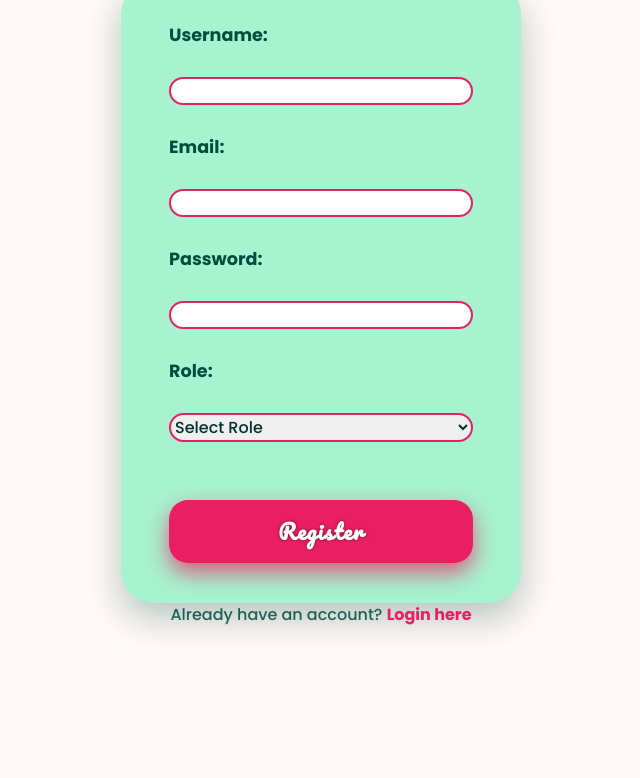
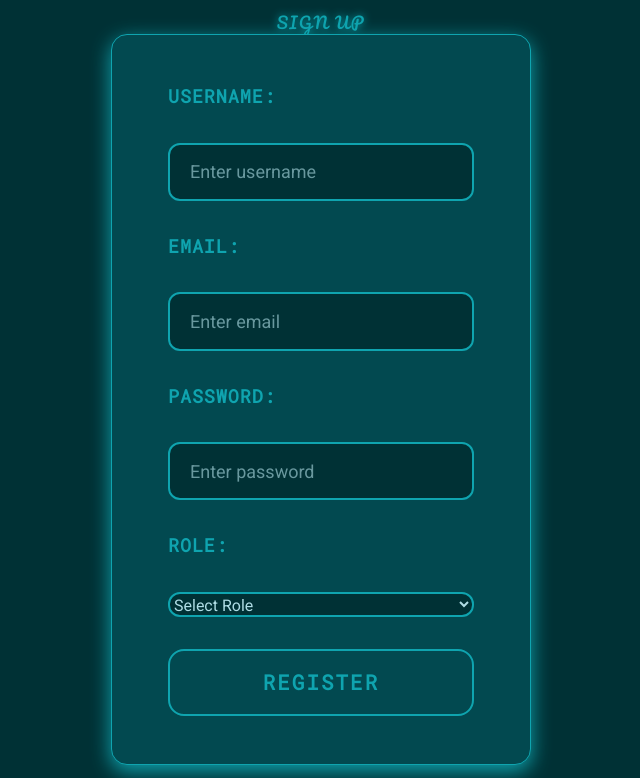
Before and after one commit to Arushi-Ojha/QUIZZO, a plain HTML site: page frontend/signup.html in a window 1280 px wide. Shown: the part 210-988 px from the top of the page, without its empty margins (319-959 px from the left). Before the commit the page ends 869 px from the top, so only its background shows below. Drawn offline with nearby package versions, Linux system fonts and the light colour scheme.

```diff
--- a/frontend/signup.html
+++ b/frontend/signup.html
@@ -3,133 +3,181 @@
   <meta charset="UTF-8" />
   <meta content="width=device-width, initial-scale=1.0" name="viewport"/>
   <title>Sign Up - QUIZZERIA</title>
-  <link href="https://placehold.co/32x32/png?text=Q&amp;bg=ff66b2&amp;fg=004d40" rel="icon" type="image/x-icon"/>
-  <link href="https://fonts.googleapis.com/css2?family=Pacifico&amp;family=Poppins:wght@300;500;700&amp;display=swap" rel="stylesheet"/>
+  <link rel="icon" href="resources/favicoon-removebg-preview.png" type="image/x-icon" />
+  <link href="https://fonts.googleapis.com/css2?family=Pacifico&amp;family=Roboto&amp;family=Roboto+Mono&amp;display=swap" rel="stylesheet"/>
   <link rel="stylesheet" href="https://cdnjs.cloudflare.com/ajax/libs/font-awesome/5.15.3/css/all.min.css"></link>
   <script src="https://cdn.tailwindcss.com"></script>
   <style>
+   :root {
+    --color-darkest: #003135;
+    --color-dark: #024950;
+    --color-primary: #0fa4af;
+    --color-light: #afdde5;
+   }
+
    body {
-      font-family: "Poppins", sans-serif;
-      background: #fff9f7;
-      color: #00332f;
+    margin: 0;
+    font-family: "Roboto", "Segoe UI", Tahoma, Geneva, Verdana, sans-serif;
+    background-color: var(--color-darkest);
+    color: var(--color-light);
+    display: flex;
+    flex-direction: column;
+    align-items: center;
+    min-height: 100vh;
+    padding: 3rem 1rem 4rem;
     -webkit-font-smoothing: antialiased;
     -moz-osx-font-smoothing: grayscale;
     -webkit-user-select: none;
     user-select: none;
    }
-    h2 {
-      font-family: "Pacifico", cursive;
-      font-size: 2.8rem;
-      color: #e91e63;
+
+   #form-logo {
+    width: 140px;
+    height: 140px;
+    object-fit: contain;
     margin-bottom: 2rem;
-      text-shadow: 1.5px 1.5px 4px #004d40cc;
+    filter: drop-shadow(0 0 8px var(--color-primary));
+    border-radius: 0.5rem;
     -webkit-user-select: none;
     user-select: none;
    }
+
+   h2 {
+    font-family: "Pacifico", cursive;
+    font-size: 3rem;
+    color: var(--color-primary);
+    margin-bottom: 2.5rem;
+    text-shadow: 0 0 8px var(--color-primary);
+    -webkit-user-select: none;
+    user-select: none;
+    letter-spacing: 0.1em;
+    text-transform: uppercase;
+    text-align: center;
+   }
+
+   form {
+    background-color: var(--color-dark);
+    border: 1.5px solid var(--color-primary);
+    border-radius: 1rem;
+    padding: 3rem 3.5rem;
+    box-shadow: 0 6px 20px var(--color-primary);
+    max-width: 420px;
+    width: 100%;
+    display: flex;
+    flex-direction: column;
+    gap: 2rem;
+   }
+
    label {
-      font-weight: 600;
-      font-size: 1.1rem;
-      color: #004d40;
-      -webkit-user-select: none;
+    font-weight: 700;
+    font-size: 1.15rem;
+    color: var(--color-primary);
+    -webkit-user-select: text;
     user-select: text;
+    font-family: "Roboto Mono", monospace;
+    letter-spacing: 0.05em;
+    text-transform: uppercase;
    }
-    input, select {
-      font-family: "Poppins", sans-serif;
-      color: #00332f;
-      border: 2.5px solid #e91e63;
-      border-radius: 1rem;
-      padding: 0.75rem 1rem;
-      font-size: 1.1rem;
-      outline-offset: 2px;
-      transition: border-color 0.3s ease;
-      -webkit-user-select: none;
+
+   input[type="text"],
+   input[type="email"],
+   input[type="password"],
+   select {
+    padding: 0.85rem 1.25rem;
+    font-size: 1.125rem;
+    border: 2.5px solid var(--color-primary);
+    border-radius: 0.75rem;
+    outline-offset: 3px;
+    transition: border-color 0.3s ease, box-shadow 0.3s ease;
+    font-family: "Roboto", sans-serif;
+    color: var(--color-light);
+    background-color: var(--color-darkest);
+    -webkit-user-select: text;
     user-select: text;
     width: 100%;
     box-sizing: border-box;
    }
-    input:focus, select:focus {
-      border-color: #b00045;
-      box-shadow: 0 0 8px rgb(176 0 69 / 0.6);
+
+   input[type="text"]::placeholder,
+   input[type="email"]::placeholder,
+   input[type="password"]::placeholder,
+   select::placeholder {
+    color: var(--color-light);
+    opacity: 0.6;
+   }
+
+   input[type="text"]:focus,
+   input[type="email"]:focus,
+   input[type="password"]:focus,
+   select:focus {
+    border-color: var(--color-light);
+    box-shadow: 0 0 10px var(--color-primary);
     outline: none;
+    background-color: var(--color-dark);
    }
+
    button[type="submit"] {
-      background: #e91e63;
-      color: #fff9f7;
+    background-color: transparent;
+    color: var(--color-primary);
     font-weight: 700;
     font-size: 1.3rem;
     padding: 1rem 0;
-      border: none;
-      border-radius: 1.2rem;
+    border: 2.5px solid var(--color-primary);
+    border-radius: 1rem;
     cursor: pointer;
-      box-shadow: 0 10px 22px rgb(233 30 99 / 0.7);
-      transition: background-color 0.3s ease, box-shadow 0.3s ease;
-      font-family: "Pacifico", cursive;
-      letter-spacing: 0.06em;
-      text-shadow: 0 0 3px #00000088;
+    box-shadow: none;
+    transition: background-color 0.3s ease, box-shadow 0.3s ease,
+     color 0.3s ease;
+    font-family: "Roboto Mono", monospace;
+    letter-spacing: 0.1em;
+    text-transform: uppercase;
     -webkit-user-select: none;
     user-select: none;
-      width: 100%;
-      margin-top: 1.8rem;
+    text-shadow: none;
    }
+
    button[type="submit"]:hover,
    button[type="submit"]:focus {
-      background: #b00045;
-      box-shadow: 0 14px 28px rgb(176 0 69 / 0.85);
+    background-color: var(--color-primary);
+    color: var(--color-darkest);
+    box-shadow: 0 0 16px var(--color-primary);
     outline: none;
-      color: #fff9f7;
    }
-    form {
-      background: #a7f3d0;
-      padding: 2.5rem 3rem;
-      border-radius: 2rem;
-      box-shadow: 0 14px 36px rgb(0 77 64 / 0.3);
-      max-width: 400px;
-      width: 100%;
-      display: flex;
-      flex-direction: column;
-      gap: 1.8rem;
-      margin: 0 auto;
-    }
-    #form {
-      width: 120px;
-      height: 120px;
-      object-fit: contain;
-      margin: 0 auto 1.5rem auto;
-      -webkit-user-select: none;
-      user-select: none;
-      filter: drop-shadow(0 2px 3px rgba(233,30,99,0.4));
-      border-radius: 1rem;
-      display: block;
-    }
+
    p {
-      margin-top: 1.8rem;
+    margin-top: 2rem;
     font-size: 1rem;
-      color: #004d40dd;
+    color: var(--color-light);
+    opacity: 0.8;
     text-align: center;
-      -webkit-user-select: none;
+    font-family: "Roboto", sans-serif;
+    -webkit-user-select: text;
     user-select: text;
    }
+
    p a {
-      color: #e91e63;
-      font-weight: 600;
+    color: var(--color-primary);
+    font-weight: 700;
     text-decoration: none;
     transition: color 0.3s ease;
    }
+
    p a:hover,
    p a:focus {
-      color: #b00045;
+    color: var(--color-light);
     outline: none;
     text-decoration: underline;
    }
+
    @media (max-width: 480px) {
-      #form {
-        width: 100px;
-        height: 100px;
-        margin-bottom: 1rem;
+    #form-logo {
+     width: 110px;
+     height: 110px;
+     margin-bottom: 1.5rem;
     }
     h2 {
-        font-size: 2.2rem;
-        margin-bottom: 1.5rem;
+     font-size: 2.4rem;
+     margin-bottom: 2rem;
     }
     form {
      padding: 2rem 2rem;
@@ -141,24 +189,37 @@
    }
   </style>
 </head>
-<body class="flex flex-col items-center min-h-screen p-8 pt-6 bg-[#fff9f7] text-[#00332f] select-none">
-  <img alt="QUIZZERIA logo in pink and teal minimalist doodle style" id="form" loading="lazy" src="https://storage.googleapis.com/a1aa/image/824f7531-a8f9-4bb6-b583-2d5fb831132a.jpg"/>
+<body>
+  <img
+   alt="QUIZZERIA logo in teal and dark minimalist style"
+   id="form-logo"
+   loading="lazy"
+   src="https://i.pinimg.com/736x/57/31/3b/57313bcf9316292a28c51e8428c591eb.jpg"
+  />
   <h2>Sign Up</h2>
   <form id="signup-form" autocomplete="off" novalidate>
-    <label for="signup-username">Username:</label>
-    <input autocomplete="username" id="signup-username" name="username" type="text" required />
-    <label for="signup-email">Email:</label>
-    <input autocomplete="email" id="signup-email" name="email" type="email" required />
-    <label for="signup-password">Password:</label>
-    <input autocomplete="new-password" id="signup-password" name="password" type="password" required />
-    <label for="signup-role">Role:</label>
+   <label for="signup-username">USERNAME:</label>
+   <input autocomplete="username" id="signup-username" name="username" placeholder="Enter username" required="" type="text" />
+   <label for="signup-email">EMAIL:</label>
+   <input autocomplete="email" id="signup-email" name="email" placeholder="Enter email" required="" type="email" />
+   <label for="signup-password">PASSWORD:</label>
+   <input autocomplete="new-password" id="signup-password" name="password" placeholder="Enter password" required="" type="password" />
+   <label for="signup-role">ROLE:</label>
    <select id="signup-role" name="role" required>
-      <option value="" disabled selected>Select Role</option>
-      <option value="admin">Teacher</option>
-      <option value="student">Student</option>
+    <option value="" disabled selected>
+     Select Role
+    </option>
+    <option value="admin">
+     Teacher
+    </option>
+    <option value="student">
+     Student
+    </option>
    </select>
-    <button type="submit">Register</button>
+   <button type="submit">REGISTER</button>
   </form>
-  <p>Already have an account? <a href="login.html">Login here</a></p>
+  <p>
+   Already have an account? <a href="login.html">Login here</a>
+  </p>
 </body>
 </html>
```
Lines whose indentation alone changed are shown as unchanged.
